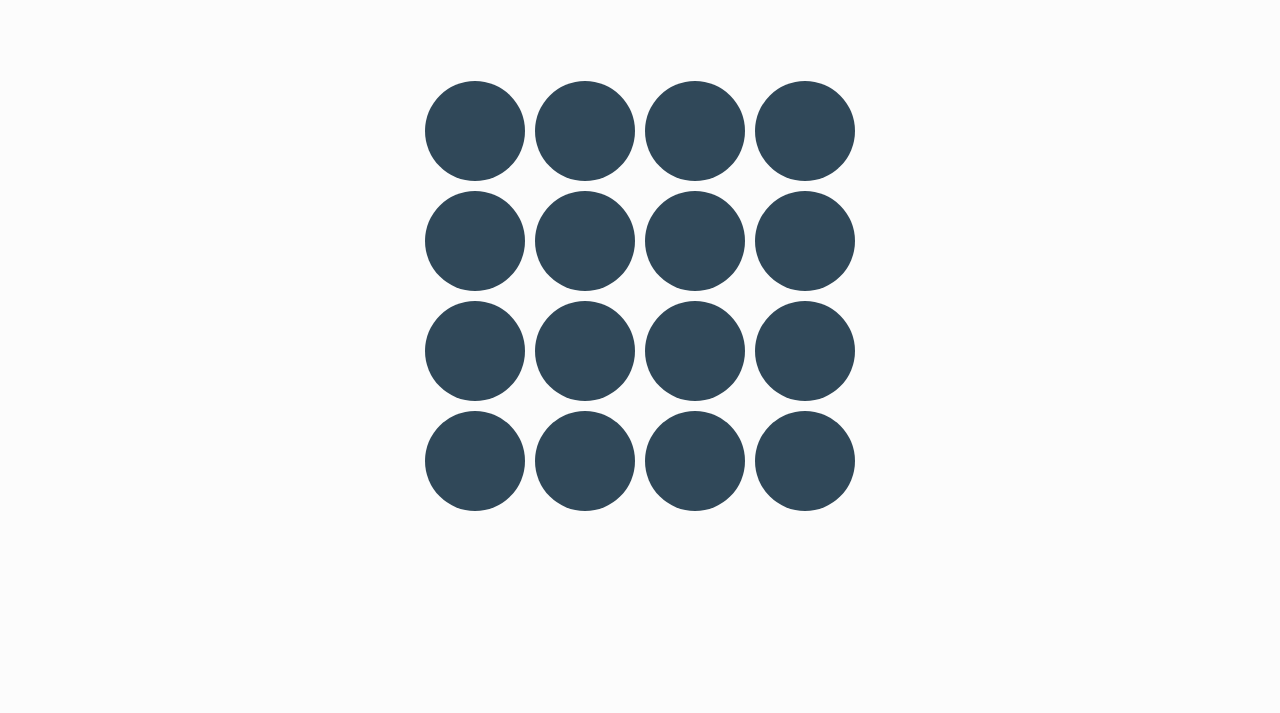
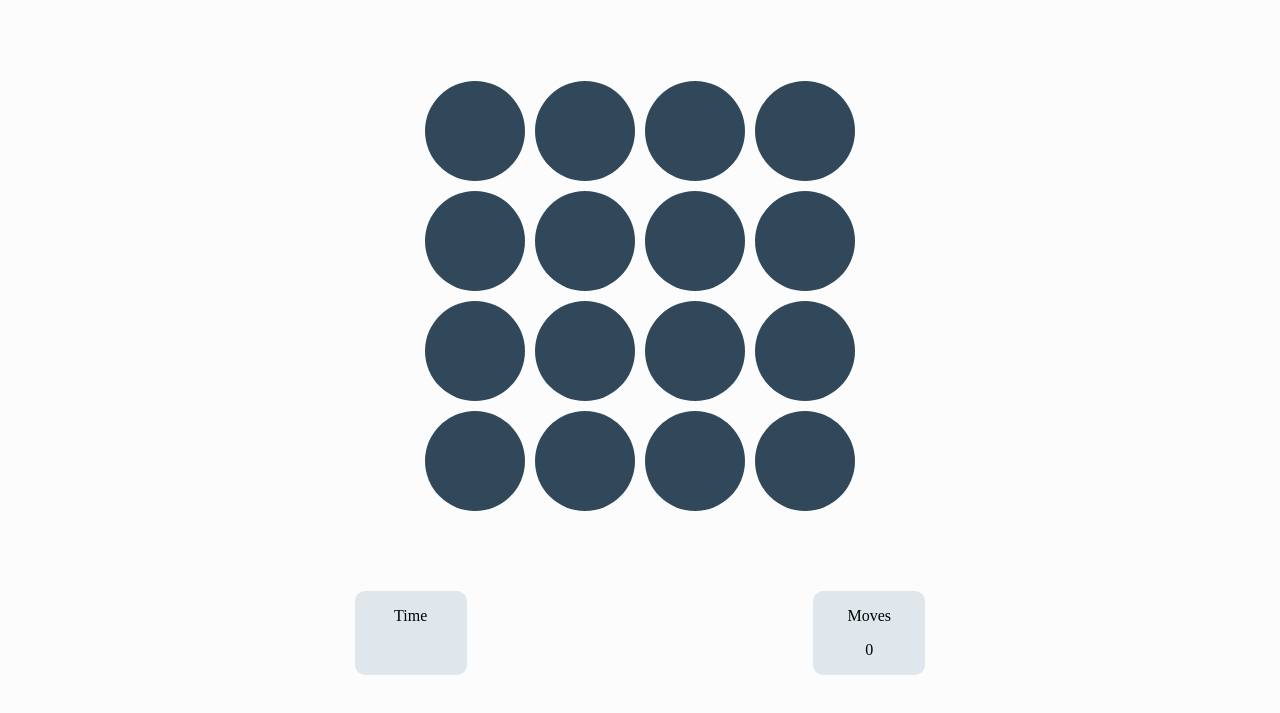
Before and after one commit to angelrcd/memory-game, a website built with Vite: page index.html in a window 1280 px wide. Both pictures are taken after a click on the button "GO". Shown: the part 87-800 px from the top of the page. Built offline with nearby package versions, Linux system fonts and the light colour scheme.

Commit message:
Added number of moves counter functionality

```diff
--- a/index.html
+++ b/index.html
@@ -50,5 +50,16 @@
 
   <main></main>
 
+  <div class="counters-container">
+    <div class="counter time-counter">
+      <p>Time</p>
+      <p></p>
+    </div>
+    <div class="counter moves-counter">
+      <p>Moves</p>
+      <p></p>
+    </div>
+  </div>
+
 </body>
 </html>
--- a/modules/controller/clickCellHandler.js
+++ b/modules/controller/clickCellHandler.js
@@ -1,6 +1,7 @@
 import { setCheckCellElement, setGuessedCellElement } from "../view/checkCellElement";
 import { currentBoard } from "../model/game";
 import { clearAllChecksElement, clearTextContent } from "../view/checkCellElement";
+import { setMovesCounter } from "../view/counterElements";
 
 export default function clickCellHandler(fullCellData){
   const [cellData, cellElement] = fullCellData;
@@ -20,6 +21,11 @@ export default function clickCellHandler(fullCellData){
   console.log(currentBoard.checkingList);
 
   if (currentBoard.checkingList.length === 2) {
+    // Increases and displays the moves count
+    currentBoard.movesCounter++;
+    setMovesCounter(currentBoard.movesCounter);
+
+
     const isGuessCorrect = currentBoard.compareCellsChecked();
     if (isGuessCorrect){
       setGuessedCellElement(currentBoard.checkingList[0][1], currentBoard.checkingList[0][0]);
--- a/modules/controller/events.js
+++ b/modules/controller/events.js
@@ -4,6 +4,7 @@
 import { clearAllChecksElement } from "../view/checkCellElement";
 import getFullCellDataAt from "./getFullCellData";
 import clickCellHandler from "./clickCellHandler";
+import { setMovesCounter } from "../view/counterElements";
 
 const newGameButton = document.querySelector(".new-game");
 const restartButton = document.querySelector(".restart");
@@ -18,11 +19,17 @@
 newGameButton.onclick = () => modal.showModal();
 
 startGameButton.onclick  =()=> {
+  // Reset moves counter
+  setMovesCounter(0);
+
   startGame();
   modal.close();
 };
 
 restartButton.onclick = ()=> {
+  // Reset moves counter
+  setMovesCounter(0);
+
   const size = currentBoard.cellList.length;
 
   restartBoard(size);
--- a/modules/model/boardClass.js
+++ b/modules/model/boardClass.js
@@ -4,6 +4,7 @@ export default class Board {
   constructor(boardSize) {
     this.cellList = shuffleArray(createArrOfCells(boardSize));
     this.checkingList = [];
+    this.movesCounter = 0;
   }
 
   getValueOfCellAt(index){
--- /dev/null
+++ b/modules/view/counterElements.js
@@ -0,0 +1,10 @@
+const movesCounterNode = document.querySelector(".moves-counter p:last-child");
+const timeCounterNode = document.querySelector(".time-counter p:last-child");
+
+export function setMovesCounter(numberOfMoves){
+  movesCounterNode.textContent = numberOfMoves;
+}
+
+export function setTimeCounterNode(currentTime){
+  timeCounterNode.textContent = currentTime;
+}
--- a/style.css
+++ b/style.css
@@ -121,3 +121,17 @@ input:hover {
 input:checked {
   border: 6px solid #FDA214;
 }
+
+.counters-container {
+  margin-top: 5em;
+  display: flex;
+  justify-content: space-evenly;
+}
+
+.counter {
+  width: 5em;
+  padding: 0 1em;
+  border-radius: 10px;
+  text-align: center;
+  background: #DFE7EC;
+}
```
